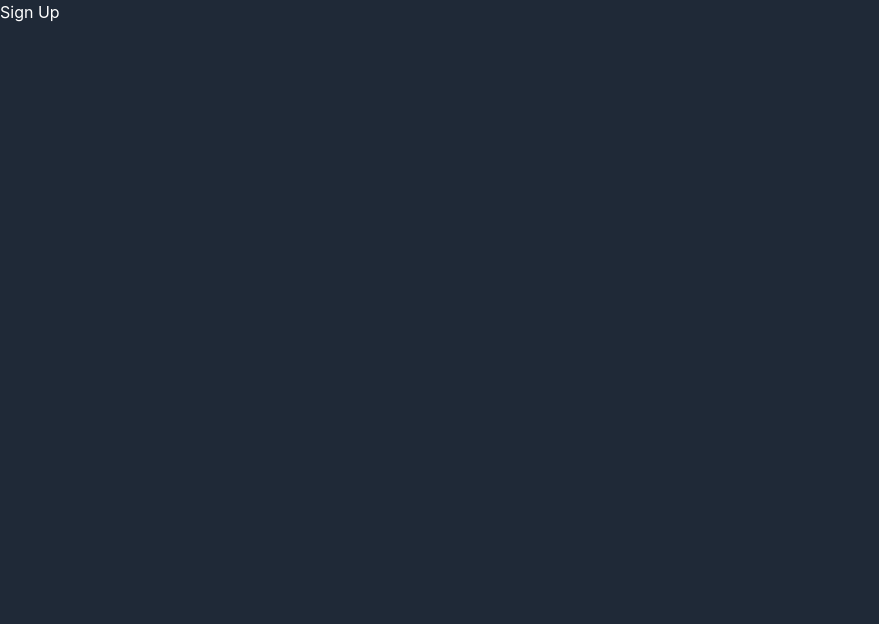
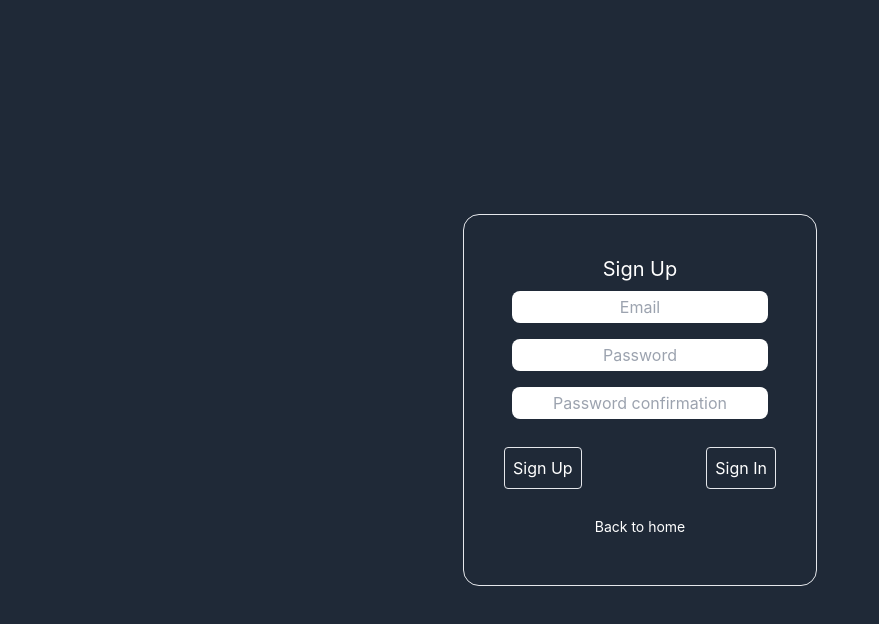
Before and after one commit to nma-notes/webapp, a React (Vite) app: page /sign_up in a window 1280 px wide. Shown: the top 624 px of the page, without its empty margins (0-879 px from the left). Built offline with nearby package versions, Linux system fonts and the light colour scheme.

Commit message:
add sign up page

```diff
--- a/src/routes/sign_up.tsx
+++ b/src/routes/sign_up.tsx
@@ -1,3 +1,30 @@
+import Input from "../components/Input";
+import { Link } from "react-router-dom";
+import Button from "../components/Button";
+import LinkButton from "../components/LinkButton";
+
 export default function SignUp() {
-  return <h2>Sign Up</h2>;
+  return (
+    <div
+      className={"flex content-center justify-center items-center min-h-screen"}
+    >
+      <form
+        className={
+          "border p-10 rounded-2xl flex flex-col justify-center items-center"
+        }
+      >
+        <h2 className={"m2 text-xl"}>Sign Up</h2>
+        <Input type={"email"} placeholder={"Email"} />
+        <Input type={"password"} placeholder={"Password"} />
+        <Input type={"password"} placeholder={"Password confirmation"} />
+        <div className={"flex justify-between w-full m-5 items-center"}>
+          <Button>Sign Up</Button>
+          <LinkButton to={"/sign_up"}>Sign In</LinkButton>
+        </div>
+        <Link to={"/"} className={"hover:underline m-2 text-sm"}>
+          Back to home
+        </Link>
+      </form>
+    </div>
+  );
 }
```
